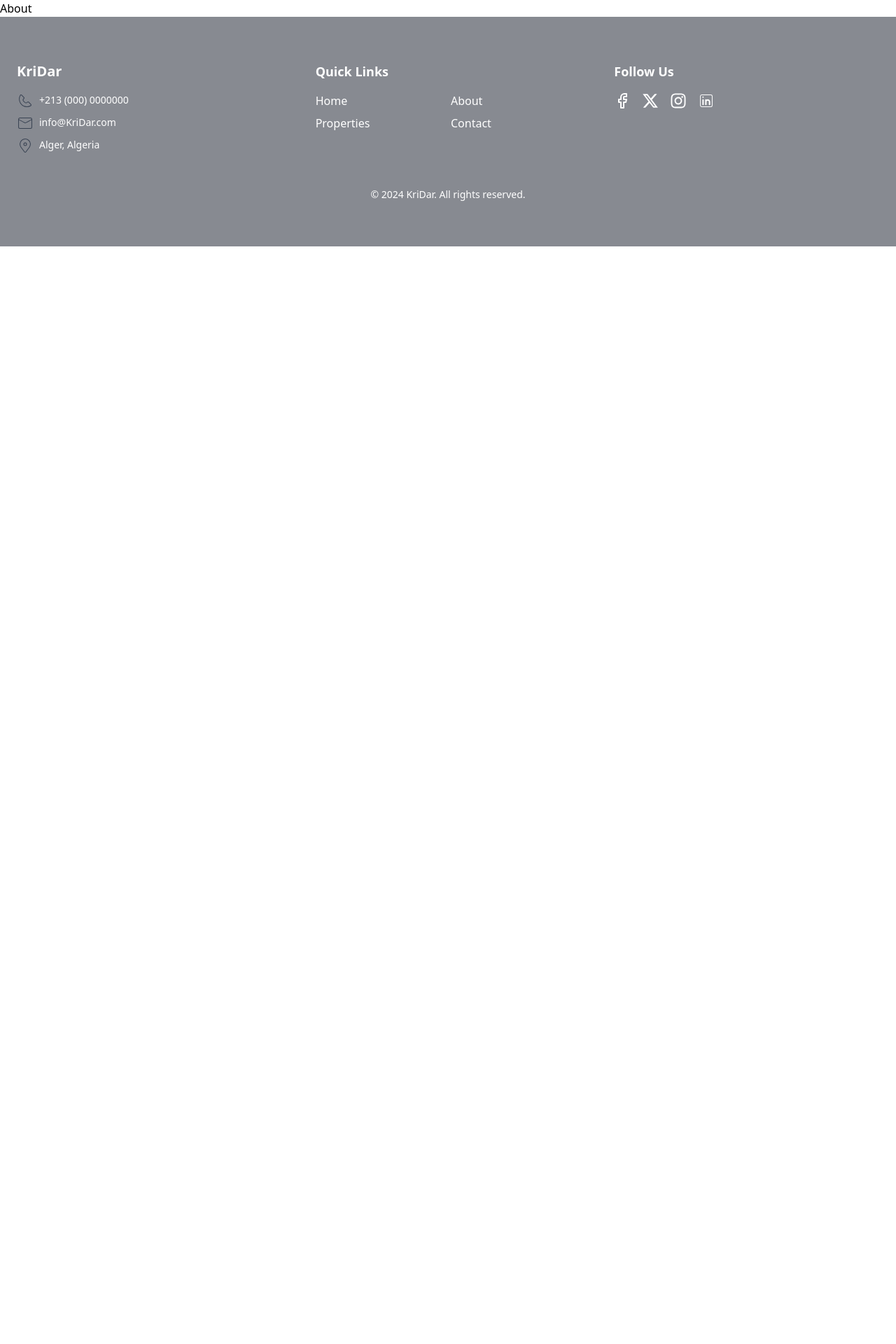
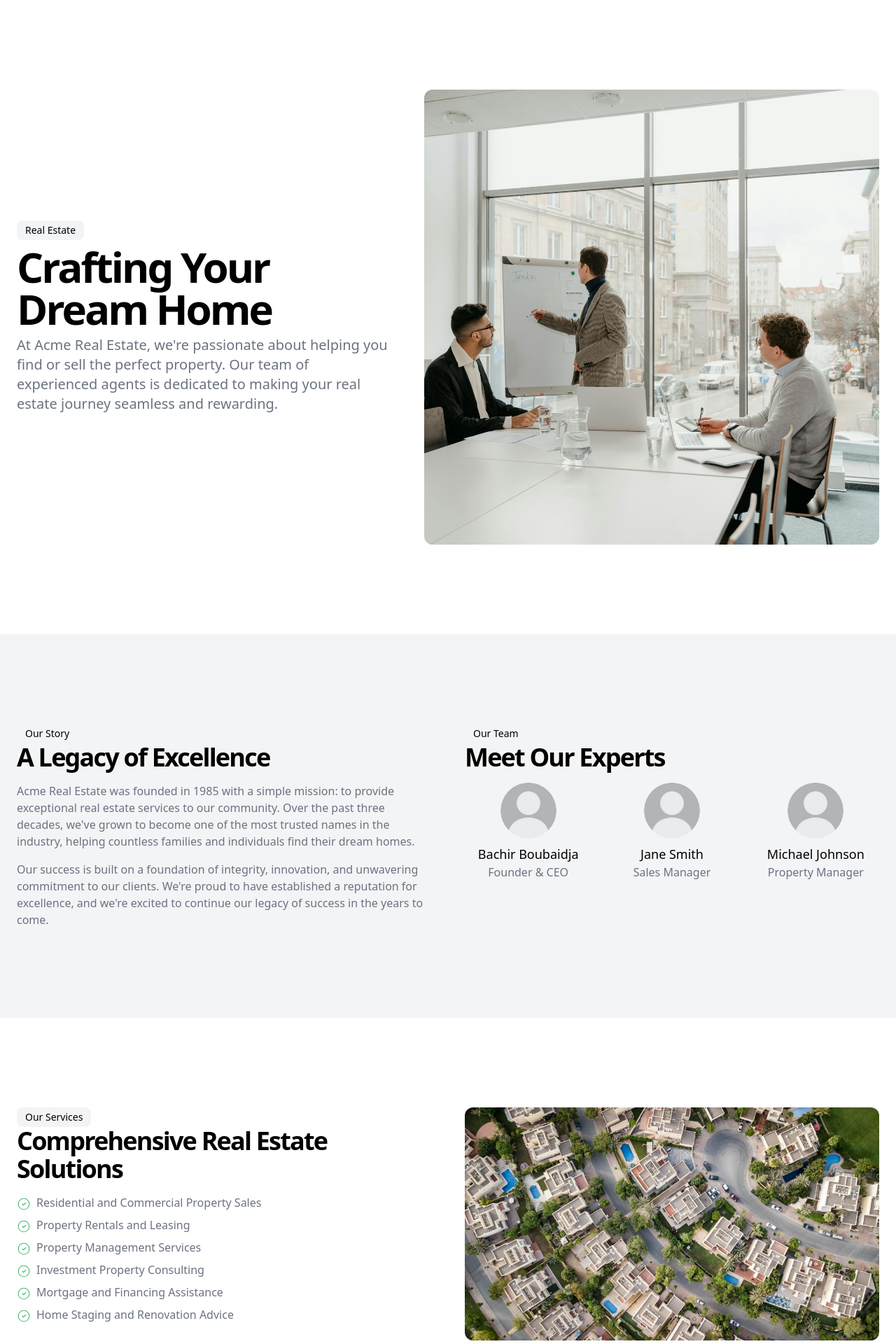
Before and after one commit to BMBachir/Mern-real-estate-website, a React (Vite) app in the folder client/: page /about in a window 1280 px wide. Shown: the part 80-2000 px from the top of the page at 70% size. Before the commit the page ends 800 px from the top, so only its background shows below. Built offline with nearby package versions, Linux system fonts and the light colour scheme; no server answers.

Commit message:
build the About Page

```diff
--- a/client/src/pages/About.jsx
+++ b/client/src/pages/About.jsx
@@ -1,7 +1,179 @@
 import React from "react";
-
+import { CiCircleCheck } from "react-icons/ci";
+import avatarImg from "../images/avatar.jpg";
+import aboutImg from "../images/AboutPage.jpg";
+import servicesImg from "../images/services.jpg";
 const About = () => {
-  return <div>About</div>;
+  return (
+    <>
+      <section className="w-full py-12 md:py-24 lg:py-32">
+        <div className="container px-4 md:px-6">
+          <div className="grid gap-6 lg:grid-cols-[1fr_550px] lg:gap-12 xl:grid-cols-[1fr_650px]">
+            <div className="flex flex-col justify-center space-y-4">
+              <div className="space-y-2">
+                <div className="inline-block rounded-lg bg-gray-100 px-3 py-1 text-sm ">
+                  Real Estate
+                </div>
+                <h1 className="text-3xl font-bold tracking-tighter sm:text-5xl xl:text-6xl/none">
+                  Crafting Your Dream Home
+                </h1>
+                <p className="max-w-[600px] text-gray-500 md:text-xl ">
+                  At Acme Real Estate, we're passionate about helping you find
+                  or sell the perfect property. Our team of experienced agents
+                  is dedicated to making your real estate journey seamless and
+                  rewarding.
+                </p>
+              </div>
+            </div>
+            <img
+              alt="Hero"
+              className="mx-auto aspect-square overflow-hidden rounded-xl object-cover sm:w-full"
+              height="550"
+              src={aboutImg}
+              width="550"
+            />
+          </div>
+        </div>
+      </section>
+      <section className="w-full py-12 md:py-24 lg:py-32 bg-gray-100 ">
+        <div className="container px-4 md:px-6">
+          <div className="grid gap-6 lg:grid-cols-2 lg:gap-12">
+            <div>
+              <div className="inline-block rounded-lg bg-gray-100 px-3 py-1 text-sm ">
+                Our Story
+              </div>
+              <h2 className="text-3xl font-bold tracking-tighter sm:text-4xl">
+                A Legacy of Excellence
+              </h2>
+              <p className="mt-4 text-gray-500 ">
+                Acme Real Estate was founded in 1985 with a simple mission: to
+                provide exceptional real estate services to our community. Over
+                the past three decades, we've grown to become one of the most
+                trusted names in the industry, helping countless families and
+                individuals find their dream homes.
+              </p>
+              <p className="mt-4 text-gray-500 ">
+                Our success is built on a foundation of integrity, innovation,
+                and unwavering commitment to our clients. We're proud to have
+                established a reputation for excellence, and we're excited to
+                continue our legacy of success in the years to come.
+              </p>
+            </div>
+            <div>
+              <div className="inline-block rounded-lg bg-gray-100 px-3 py-1 text-sm ">
+                Our Team
+              </div>
+              <h2 className="text-3xl font-bold tracking-tighter sm:text-4xl">
+                Meet Our Experts
+              </h2>
+              <div className="mt-4 grid grid-cols-1 gap-6 sm:grid-cols-2 md:grid-cols-3">
+                <div className="flex flex-col items-center space-y-2">
+                  <img
+                    alt="John Doe"
+                    className="h-20 w-20 rounded-full object-cover"
+                    height="80"
+                    src={avatarImg}
+                    style={{
+                      aspectRatio: "80/80",
+                      objectFit: "cover",
+                    }}
+                    width="80"
+                  />
+                  <div className="text-center">
+                    <h3 className="text-lg font-medium">Bachir Boubaidja</h3>
+                    <p className="text-gray-500 ">Founder & CEO</p>
+                  </div>
+                </div>
+                <div className="flex flex-col items-center space-y-2">
+                  <img
+                    alt="Jane Smith"
+                    className="h-20 w-20 rounded-full object-cover"
+                    height="80"
+                    src={avatarImg}
+                    style={{
+                      aspectRatio: "80/80",
+                      objectFit: "cover",
+                    }}
+                    width="80"
+                  />
+                  <div className="text-center">
+                    <h3 className="text-lg font-medium">Jane Smith</h3>
+                    <p className="text-gray-500 ">Sales Manager</p>
+                  </div>
+                </div>
+                <div className="flex flex-col items-center space-y-2">
+                  <img
+                    alt="Michael Johnson"
+                    className="h-20 w-20 rounded-full object-cover"
+                    height="80"
+                    src={avatarImg}
+                    style={{
+                      aspectRatio: "80/80",
+                      objectFit: "cover",
+                    }}
+                    width="80"
+                  />
+                  <div className="text-center">
+                    <h3 className="text-lg font-medium">Michael Johnson</h3>
+                    <p className="text-gray-500 ">Property Manager</p>
+                  </div>
+                </div>
+              </div>
+            </div>
+          </div>
+        </div>
+      </section>
+      <section className="w-full py-12 md:py-24 lg:py-32">
+        <div className="container px-4 md:px-6">
+          <div className="grid gap-6 lg:grid-cols-2 lg:gap-12">
+            <div>
+              <div className="inline-block rounded-lg bg-gray-100 px-3 py-1 text-sm ">
+                Our Services
+              </div>
+              <h2 className="text-3xl font-bold tracking-tighter sm:text-4xl">
+                Comprehensive Real Estate Solutions
+              </h2>
+              <ul className="mt-4 space-y-2 text-gray-500 dark:text-gray-400">
+                <li>
+                  <CiCircleCheck className="mr-2 inline-block h-5 w-5 text-green-600" />
+                  Residential and Commercial Property Sales
+                </li>
+                <li>
+                  <CiCircleCheck className="mr-2 inline-block h-5 w-5 text-green-600" />
+                  Property Rentals and Leasing
+                </li>
+                <li>
+                  <CiCircleCheck className="mr-2 inline-block h-5 w-5 text-green-600" />
+                  Property Management Services
+                </li>
+                <li>
+                  <CiCircleCheck className="mr-2 inline-block h-5 w-5 text-green-600" />
+                  Investment Property Consulting
+                </li>
+                <li>
+                  <CiCircleCheck className="mr-2 inline-block h-5 w-5 text-green-600" />
+                  Mortgage and Financing Assistance
+                </li>
+                <li>
+                  <CiCircleCheck className="mr-2 inline-block h-5 w-5 text-green-600" />
+                  Home Staging and Renovation Advice
+                </li>
+              </ul>
+            </div>
+            <div className="flex flex-col justify-center space-y-4 text-green-600">
+              <img
+                alt="Services"
+                className="mx-auto aspect-video overflow-hidden rounded-xl object-cover sm:w-full"
+                height="310"
+                src={servicesImg}
+                width="550"
+              />
+            </div>
+          </div>
+        </div>
+      </section>
+    </>
+  );
 };
 
 export default About;
```
Also changed, not shown: client/src/images/AboutPage.jpg (added), client/src/images/services.jpg (added).
